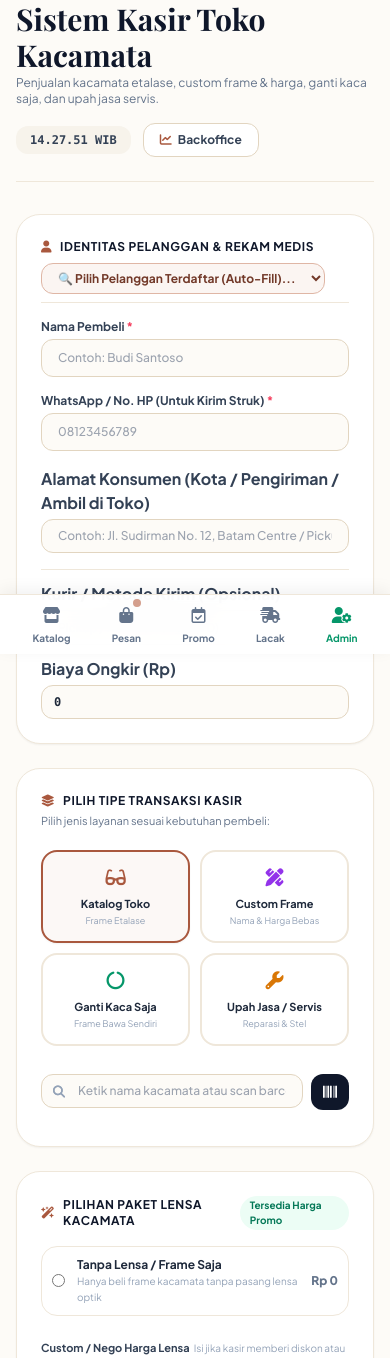
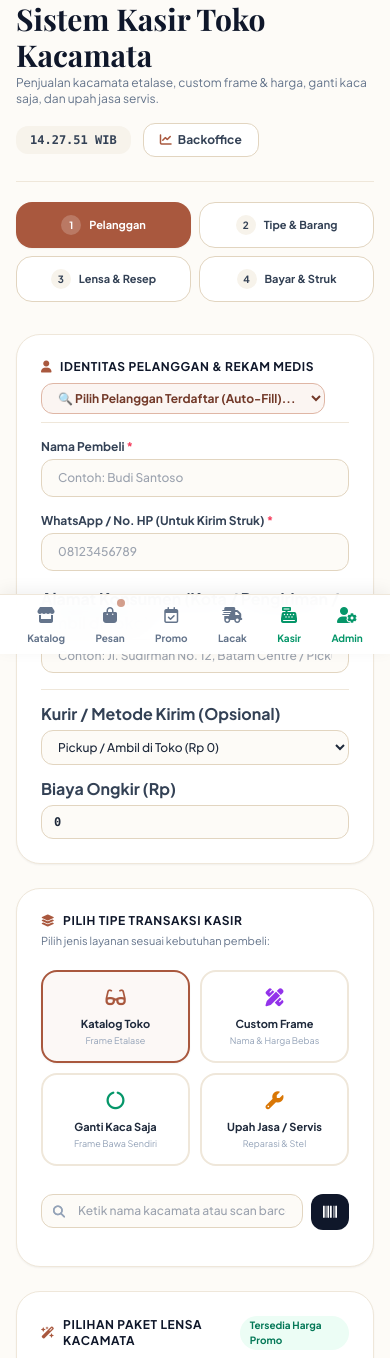
Before and after one commit to Andriansyah2501/alysa-optical, a Laravel app: page /pos in a window 390 px wide. Shown: the part 190-1548 px from the top of the page. Run offline with Laravel 10, Linux system fonts and the light colour scheme; the visitor is signed in with stand-in values (Sample User, id 1); data comes from the database, SQL or seed files in the repository; data that the repository does not hold is empty; some libraries are stand-ins or nearby versions; some web fonts are replaced.

Commit message:
feat(pos): permudah akses kasir — step bar 4 langkah + tombol Kasir di bar mobile
- Pintu Cepat Kasir (step bar) di header POS: 1 Pelanggan, 2 Tipe & Barang,
  3 Lensa & Resep (otomatis ke Tipe bila bagian tersembunyi), 4 Bayar & Struk
- Section target diberi id + scroll-mt agar tidak tertutup header sticky
- Tombol 'Kasir' ditambahkan ke bottom bar mobile utk role berakses POS
- PosAccess::allowedRoles() jadi satu sumber kebenaran (middleware + view)

```diff
--- a/app/Http/Middleware/PosAccess.php
+++ b/app/Http/Middleware/PosAccess.php
@@ -2,6 +2,7 @@
 
 namespace App\Http\Middleware;
 
+use App\Models\StoreSetting;
 use App\Models\User;
 use Closure;
 use Illuminate\Http\Request;
@@ -18,6 +19,23 @@ use Symfony\Component\HttpFoundation\Response;
  */
 class PosAccess
 {
+    /**
+     * Daftar penuh role yang boleh masuk POS.
+     * Satu sumber kebenaran: middleware, tombol menu, dan halaman struk.
+     */
+    public static function allowedRoles(): array
+    {
+        // Admin & Super Admin selalu boleh — pemilik tidak boleh terkunci sendiri
+        $always = ['super_admin', 'admin'];
+
+        $extra = array_filter(array_map(
+            'trim',
+            explode(',', (string) StoreSetting::get('pos_enabled_roles', 'cashier'))
+        ));
+
+        return array_values(array_unique(array_merge($always, $extra)));
+    }
+
     public function handle(Request $request, Closure $next): Response
     {
         $user = Auth::user();
@@ -26,11 +44,7 @@ class PosAccess
             return redirect()->route('login')->with('error', 'Silakan login terlebih dahulu.');
         }
 
-        if (in_array($user->role, ['super_admin', 'admin'], true)) {
-            return $next($request);
-        }
-
-        if (!$user instanceof User || !$user->canAccessPos()) {
+        if (!$user instanceof User || !in_array($user->role, self::allowedRoles(), true)) {
             return redirect()
                 ->route('shop.index')
                 ->with('error', 'Akses transaksi kasir (POS) dibatasi hanya untuk role yang ditentukan pengelola.');
--- a/app/Models/User.php
+++ b/app/Models/User.php
@@ -52,15 +52,6 @@ class User extends Authenticatable
      */
     public function canAccessPos(): bool
     {
-        if (in_array($this->role, ['super_admin', 'admin'], true)) {
-            return true;
-        }
-
-        $allowed = array_filter(array_map(
-            'trim',
-            explode(',', (string) StoreSetting::get('pos_enabled_roles', 'cashier'))
-        ));
-
-        return in_array($this->role, $allowed, true);
+        return in_array($this->role, \App\Http\Middleware\PosAccess::allowedRoles(), true);
     }
 }
--- a/resources/views/layouts/app.blade.php
+++ b/resources/views/layouts/app.blade.php
@@ -433,6 +433,12 @@
             <span>Lacak</span>
         </a>
         @auth
+            @if(Auth::user()->canAccessPos())
+                <a href="{{ route('pos.index') }}" class="flex flex-col items-center gap-1 text-[10px] font-bold {{ request()->routeIs('pos.*') ? 'text-emerald-600' : 'text-slate-500 hover:text-slate-800' }}">
+                    <i class="fa-solid fa-cash-register text-base"></i>
+                    <span>Kasir</span>
+                </a>
+            @endif
             <a href="{{ route('admin.dashboard') }}" class="flex flex-col items-center gap-1 text-[10px] font-bold text-emerald-600">
                 <i class="fa-solid fa-user-gear text-base"></i>
                 <span>Admin</span>
--- a/resources/views/pos/index.blade.php
+++ b/resources/views/pos/index.blade.php
@@ -31,6 +31,22 @@
         </div>
     </div>
 
+    <!-- Pintu Cepat Kasir (Step Bar) -->
+    <div class="mt-5 grid grid-cols-2 sm:grid-cols-4 gap-2 text-[11px] font-bold">
+        <button type="button" onclick="posGoStep('posStepPelanggan')" class="pos-step-btn flex items-center justify-center gap-2 px-3 py-3 rounded-2xl bg-brand-600 text-white shadow-sm transition-all" data-step="posStepPelanggan">
+            <span class="w-5 h-5 rounded-full bg-white/20 flex items-center justify-center text-[10px]">1</span> Pelanggan
+        </button>
+        <button type="button" onclick="posGoStep('posStepTransaksi')" class="pos-step-btn flex items-center justify-center gap-2 px-3 py-3 rounded-2xl bg-white text-slate-700 border border-sand-300 hover:bg-sand-50 transition-all" data-step="posStepTransaksi">
+            <span class="w-5 h-5 rounded-full bg-sand-100 flex items-center justify-center text-[10px]">2</span> Tipe & Barang
+        </button>
+        <button type="button" onclick="posGoStep('sectionLens')" class="pos-step-btn flex items-center justify-center gap-2 px-3 py-3 rounded-2xl bg-white text-slate-700 border border-sand-300 hover:bg-sand-50 transition-all" data-step="sectionLens">
+            <span class="w-5 h-5 rounded-full bg-sand-100 flex items-center justify-center text-[10px]">3</span> Lensa & Resep
+        </button>
+        <button type="button" onclick="posGoStep('posStepBilling')" class="pos-step-btn flex items-center justify-center gap-2 px-3 py-3 rounded-2xl bg-white text-slate-700 border border-sand-300 hover:bg-sand-50 transition-all" data-step="posStepBilling">
+            <span class="w-5 h-5 rounded-full bg-sand-100 flex items-center justify-center text-[10px]">4</span> Bayar & Struk
+        </button>
+    </div>
+
     <!-- Layout Form POS -->
     <form action="{{ route('pos.store') }}" method="POST" id="posForm" class="mt-8">
         @csrf
@@ -42,7 +58,7 @@
             <div class="lg:col-span-7 space-y-6">
 
                 <!-- 1. Identitas Pelanggan Toko -->
-                <div class="bg-white p-6 rounded-3xl border border-sand-200 shadow-sm space-y-4">
+                <div id="posStepPelanggan" class="bg-white p-6 rounded-3xl border border-sand-200 shadow-sm space-y-4 scroll-mt-36">
                     <div class="flex flex-col sm:flex-row sm:items-center justify-between gap-2 pb-2 border-b border-sand-200">
                         <h3 class="font-bold text-slate-900 text-xs uppercase tracking-wider flex items-center gap-2">
                             <i class="fa-solid fa-user text-brand-600"></i> Identitas Pelanggan & Rekam Medis
@@ -102,7 +118,7 @@
                 </div>
 
                 <!-- 2. PILIHAN TIPE TRANSAKSI (Tab Navigasi Mode) -->
-                <div class="bg-white p-6 rounded-3xl border border-sand-200 shadow-sm space-y-5">
+                <div id="posStepTransaksi" class="bg-white p-6 rounded-3xl border border-sand-200 shadow-sm space-y-5 scroll-mt-36">
                     <div>
                         <h3 class="font-bold text-slate-900 text-xs uppercase tracking-wider flex items-center gap-2">
                             <i class="fa-solid fa-layer-group text-brand-600"></i> Pilih Tipe Transaksi Kasir
@@ -357,7 +373,7 @@
             <!-- Right Side: Billing Kasir & Voucher & Cetak Struk (5 Kolom) -->
             <div class="lg:col-span-5 space-y-6 lg:sticky lg:top-28">
 
-                <div class="bg-white p-6 rounded-3xl border border-sand-200 shadow-xl space-y-6">
+                <div id="posStepBilling" class="bg-white p-6 rounded-3xl border border-sand-200 shadow-xl space-y-6 scroll-mt-36">
                     <div class="flex items-center justify-between pb-4 border-b border-sand-200">
                         <div>
                             <span class="text-[10px] font-bold text-brand-600 uppercase tracking-widest">{{ $storeName }}</span>
@@ -1013,4 +1029,30 @@
         }
     </script>
 
+    <script>
+    // ===== Pintu Cepat Kasir: navigasi 4 langkah =====
+    function posGoStep(targetId) {
+        // Lensa & Resep hanya ada di mode tertentu — jika tersembunyi, arahkan ke pilihan tipe dulu
+        if (targetId === 'sectionLens') {
+            const lensSection = document.getElementById('sectionLens');
+            if (lensSection && lensSection.classList.contains('hidden')) {
+                targetId = 'posStepTransaksi';
+            }
+        }
+        const el = document.getElementById(targetId);
+        if (el) el.scrollIntoView({ behavior: 'smooth', block: 'start' });
+
+        // tandai tombol langkah aktif
+        document.querySelectorAll('.pos-step-btn').forEach(btn => {
+            const active = btn.dataset.step === targetId;
+            btn.classList.toggle('bg-brand-600', active);
+            btn.classList.toggle('text-white', active);
+            btn.classList.toggle('border-transparent', active);
+            btn.classList.toggle('bg-white', !active);
+            btn.classList.toggle('text-slate-700', !active);
+            btn.classList.toggle('border-sand-300', !active);
+        });
+    }
+    </script>
+
 @endsection
```
